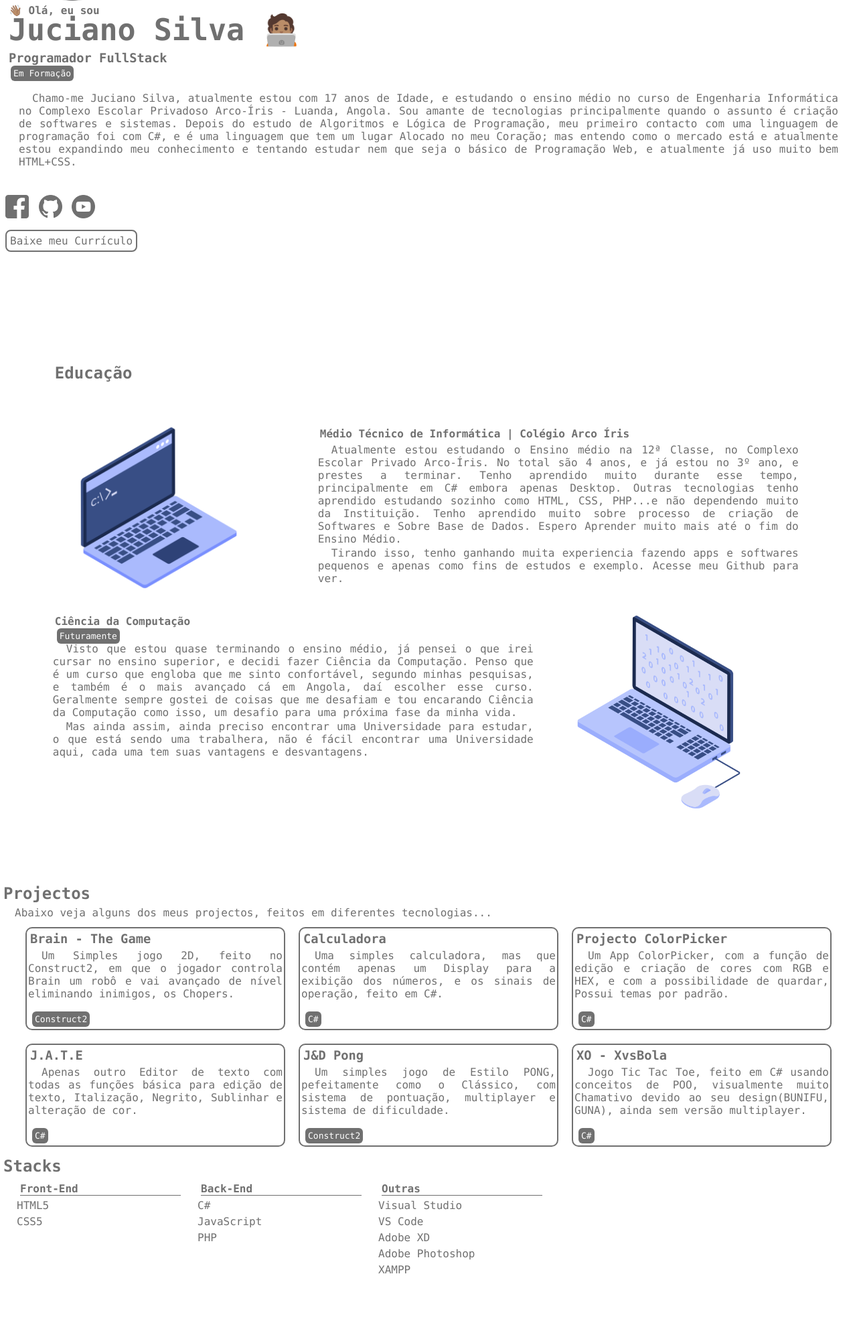
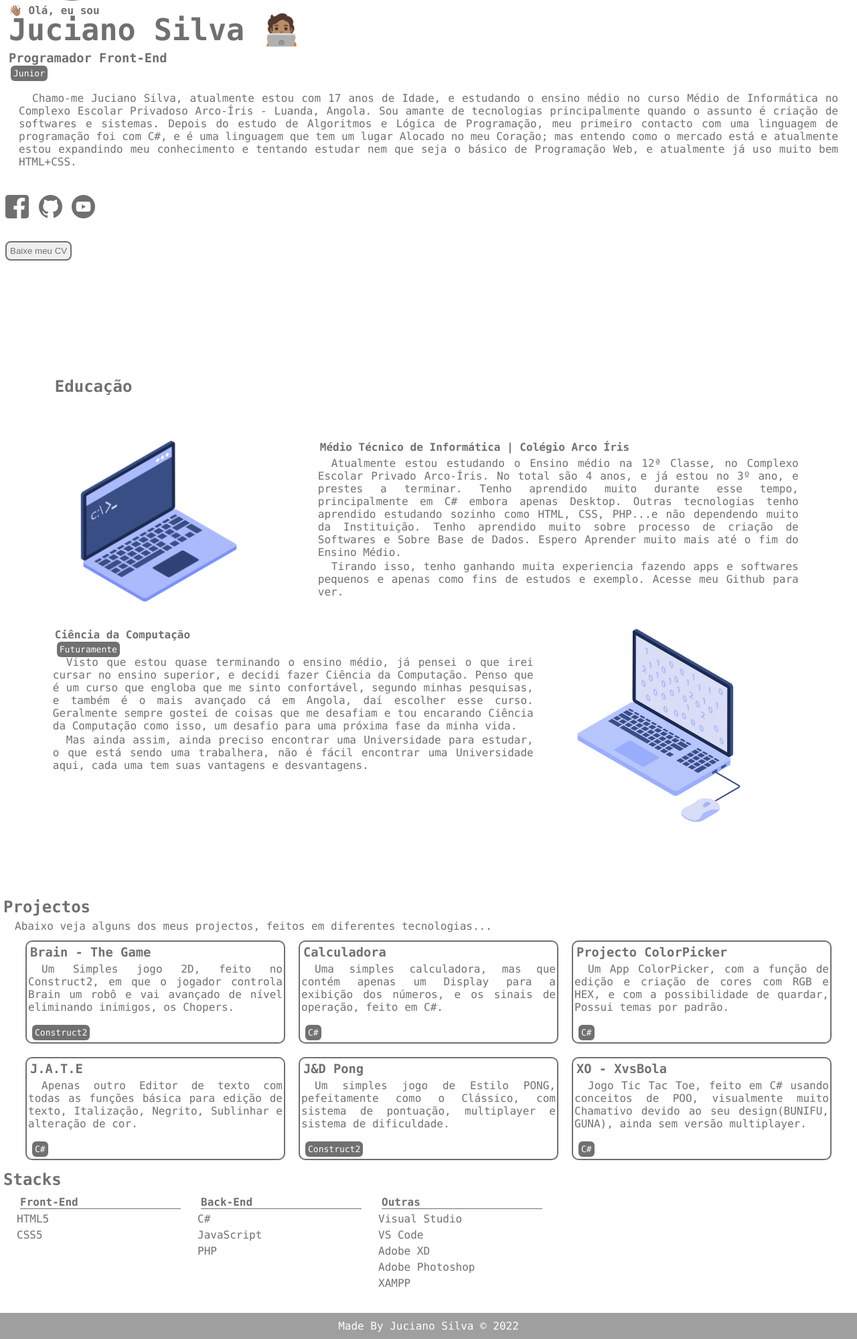
Before and after one commit to JucianoSilva153/portfolio, a PHP site: page / in a window 1280 px wide. Shown: the part 288-2287 px from the top of the page at 67% size. Before the commit the page ends 2189 px from the top, so only its background shows below. Run offline with PHP 8.4, Linux system fonts and the light colour scheme.

Commit message:
Retoques, Aumento do Footer

```diff
--- a/css/estilo.css
+++ b/css/estilo.css
@@ -225,6 +225,16 @@
 
 
 /* Para o rodape */
+
+
+    .rodape{
+        margin-top: 30px;
+        text-align: center;
+        color: white;
+        background-color: #a09f9f;
+        padding: 10px;
+    }
+
 
 /* Para o rodape */
 
--- a/index.html
+++ b/index.html
@@ -28,14 +28,14 @@
 
     <h4>👋🏽 Olá, eu sou</h4>
     <h1>Juciano Silva 🧑🏽‍💻</h1>
-    <h3>Programador FullStack </h3><span class="textoS">Em Formação</span>
-    <p>Chamo-me Juciano Silva, atualmente estou com 17 anos de Idade, e estudando o ensino médio no curso de Engenharia Informática no Complexo Escolar Privadoso Arco-Íris - Luanda, Angola. Sou amante de tecnologias principalmente quando o assunto é criação de softwares e sistemas. Depois do estudo de Algoritmos e Lógica de Programação, meu primeiro contacto com uma linguagem de programação foi com C#, e é uma linguagem que tem um lugar Alocado no meu Coração; mas entendo como o mercado está e atualmente estou expandindo meu conhecimento e tentando estudar nem que seja o básico de Programação Web, e atualmente já uso muito bem HTML+CSS. </p>
+    <h3>Programador Front-End</h3><span class="textoS">Junior</span>
+    <p>Chamo-me Juciano Silva, atualmente estou com 17 anos de Idade, e estudando o ensino médio no curso Médio de Informática no Complexo Escolar Privadoso Arco-Íris - Luanda, Angola. Sou amante de tecnologias principalmente quando o assunto é criação de softwares e sistemas. Depois do estudo de Algoritmos e Lógica de Programação, meu primeiro contacto com uma linguagem de programação foi com C#, e é uma linguagem que tem um lugar Alocado no meu Coração; mas entendo como o mercado está e atualmente estou expandindo meu conhecimento e tentando estudar nem que seja o básico de Programação Web, e atualmente já uso muito bem HTML+CSS. </p>
          <ul class="media" >
              <li><a href="https://facebook.com/profile.php?id=100075045675562"><img src="./images/media/facebook.png" alt=""></a></li>
              <li><a href="https://github.com/jucianosilva153"><img src="./images/media/github.png " alt=""></a></li>
              <li><a href=""><img src="./images/media/youtube.png " alt=""></a></li>
          </ul>
-     <a href=""><span class="botao">Baixe meu Currículo</span></a>
+     <button class="botao" ><a href="">Baixe meu CV</a></button>
 </div>
 
 <div class="educacao" id="educacao">
@@ -187,29 +187,12 @@
 
 </div>
 
-<!--
+
 <div class="rodape">
     <footer>
-        <div class="f-side">
-            Lorem ipsum dolor sit amet consectetur adipisicing elit. Iure, tenetur quo dolore deserunt repudiandae pariatur laudantium eveniet vero, ut quis sed. Possimus est asperiores nemo ea adipisci minus dolore amet?
-        </div>
-        <div class="f-side">
-           <div class="nav-footer">
-               <ul>
-                    <li><a href="https://free.facebook.com/profile.php?id=100075045675562&v=info&lst=100011724022013%3A100075045675562%3A1642104844&refid=17"><img src="./images/media/facebook.png" alt=""></a></li>
-                    <li><a href="https://github.com/jucianosilva153"><img src="./images/media/github.png " alt=""></a></li>
-                    <li><a href=""><img src="./images/media/youtube.png " alt=""></a></li>
-               </ul>
-            </div>
-        </div>
-        <div class="f-side">
-            Lorem ipsum dolor sit amet consectetur adipisicing elit. Iure, tenetur quo dolore deserunt repudiandae pariatur laudantium eveniet vero, ut quis sed. Possimus est asperiores nemo ea adipisci minus dolore amet?
-        </div>
+        <div class="copyright"> Made By Juciano Silva  &copy; 2022</div>
     </footer>
-    <center>
-        <div class="copyright"> Juciano Silva  &copy; 2022</div>
-    </center>
-</div> -->
+</div>
 
 <body>
 
```
